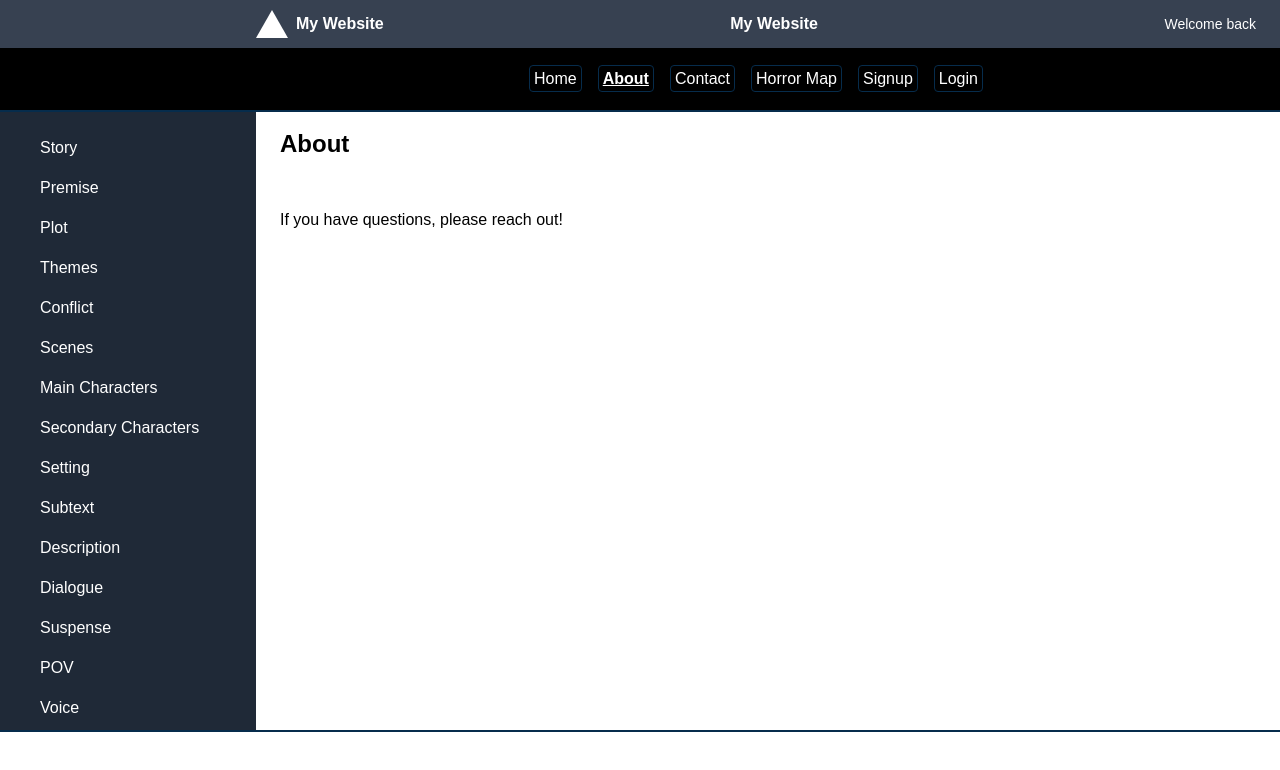
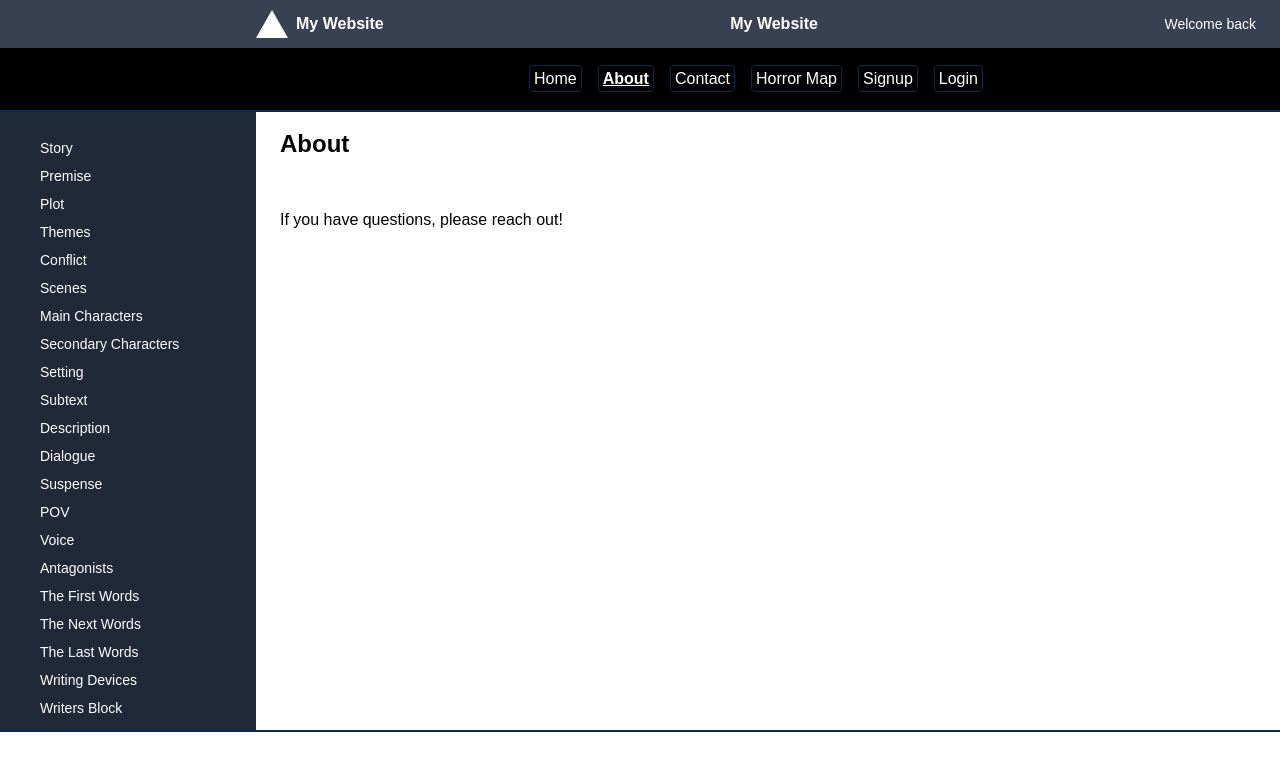
Before and after one commit to sifzerda/next-fiction, a Next.js app: page /about in a window 1280 px wide. Shown: the top 770 px of the page. Built offline with nearby package versions, Linux system fonts and the light colour scheme.

Commit message:
reformatting sidebar

```diff
--- a/src/components/Sidebar.js
+++ b/src/components/Sidebar.js
@@ -41,12 +41,12 @@ function Sidebar() {
       role="complementary"
       className="w-full bg-gray-800 text-white p-4 z-10 flex flex-col items-center gap-4 sm:w-64 sm:h-screen sm:fixed sm:top-0 sm:left-0 sm:items-start sm:pt-28">
       <nav className="w-full">
-        <ul className="flex flex-col items-center gap-4 sm:items-start sm:pl-6 sm:mt-6">
+        <ul className="flex flex-col items-center gap-1 sm:items-start sm:pl-6 sm:mt-6">
           {links.map(({ href, label }) => (
             <li key={href}>
               <Link
                 href={href}
-                className={`hover:text-gray-400 ${pathname === href ? 'underline font-semibold' : ''}`}>
+                className={`text-sm hover:text-gray-400 ${pathname === href ? 'underline font-semibold' : ''}`}>
                 {label}
               </Link>
             </li>
```
Also changed, not shown: 1 other file (tests, documents, lock files or other folders).
